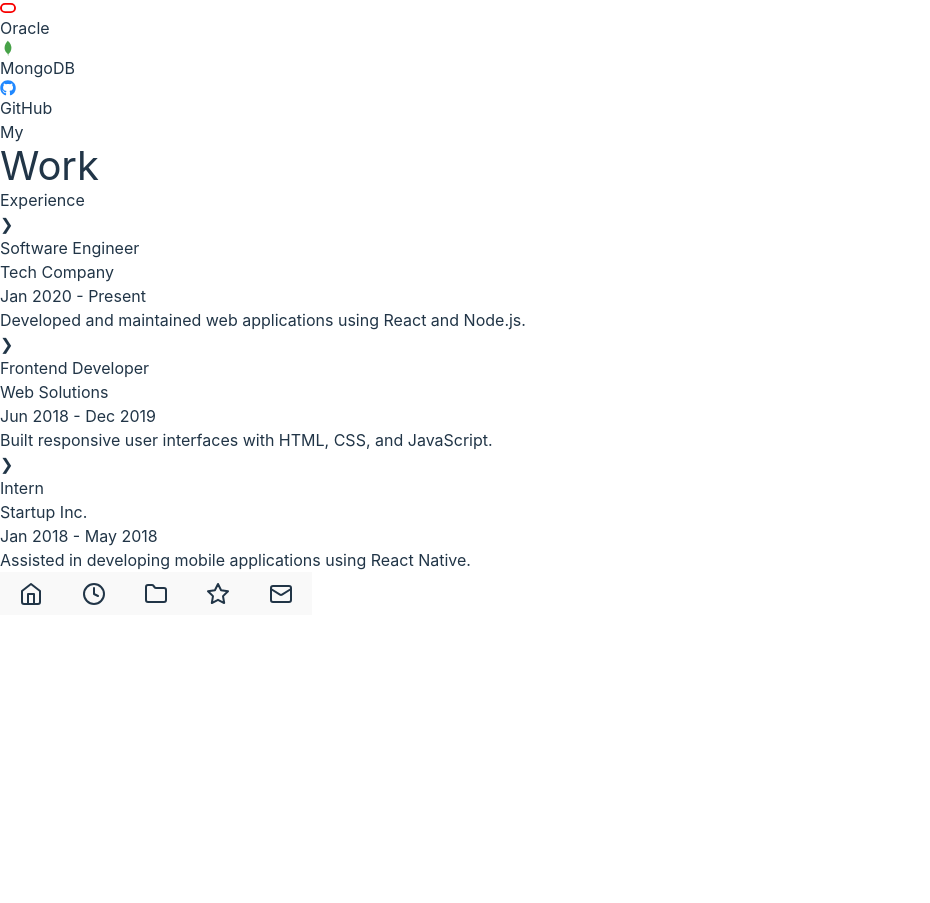
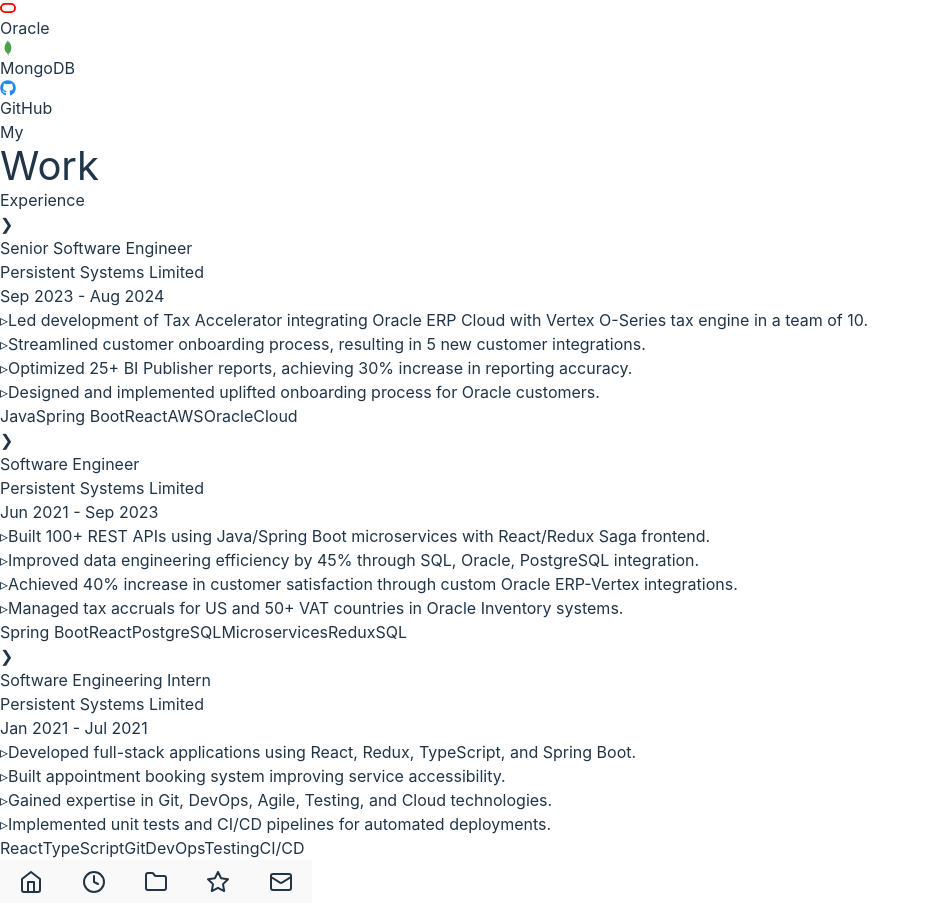
Before and after one commit to sid732/portfolio, a React (Vite) app: page / in a window 1280 px wide. Shown: the part 828-1731 px from the top of the page, without its empty margins (0-930 px from the left). Before the commit the page ends 1443 px from the top, so only its background shows below. Built offline with nearby package versions, Linux system fonts and the light colour scheme.

Commit message:
added work ex content

```diff
--- a/src/components/home/WorkExperiance.jsx
+++ b/src/components/home/WorkExperiance.jsx
@@ -1,79 +1,289 @@
-import { motion } from 'framer-motion';
+import { motion, useScroll, useTransform, useSpring } from 'framer-motion';
+import { useInView } from 'react-intersection-observer';
 
 const WorkExperience = () => {
+  const [ref, inView] = useInView({
+    threshold: 0.1,
+    triggerOnce: false
+  });
+
+  const { scrollYProgress } = useScroll();
+  const scaleProgress = useTransform(scrollYProgress, [0, 1], [0.8, 1]);
+  const opacityProgress = useTransform(scrollYProgress, [0, 1], [0.6, 1]);
+  const springProgress = useSpring(scrollYProgress, {
+    stiffness: 100,
+    damping: 30,
+    restDelta: 0.001
+  });
+
   const experiences = [
     {
-      role: 'Software Engineer',
-      company: 'Tech Company',
-      duration: 'Jan 2020 - Present',
-      description: 'Developed and maintained web applications using React and Node.js.',
+      role: 'Senior Software Engineer',
+      company: 'Persistent Systems Limited',
+      duration: 'Sep 2023 - Aug 2024',
+      description: [
+        'Led development of Tax Accelerator integrating Oracle ERP Cloud with Vertex O-Series tax engine in a team of 10.',
+        'Streamlined customer onboarding process, resulting in 5 new customer integrations.',
+        'Optimized 25+ BI Publisher reports, achieving 30% increase in reporting accuracy.',
+        'Designed and implemented uplifted onboarding process for Oracle customers.'
+      ],
+      tech: ['Java', 'Spring Boot', 'React', 'AWS', 'Oracle', 'Cloud']
     },
     {
-      role: 'Frontend Developer',
-      company: 'Web Solutions',
-      duration: 'Jun 2018 - Dec 2019',
-      description: 'Built responsive user interfaces with HTML, CSS, and JavaScript.',
+      role: 'Software Engineer',
+      company: 'Persistent Systems Limited',
+      duration: 'Jun 2021 - Sep 2023',
+      description: [
+        'Built 100+ REST APIs using Java/Spring Boot microservices with React/Redux Saga frontend.',
+        'Improved data engineering efficiency by 45% through SQL, Oracle, PostgreSQL integration.',
+        'Achieved 40% increase in customer satisfaction through custom Oracle ERP-Vertex integrations.',
+        'Managed tax accruals for US and 50+ VAT countries in Oracle Inventory systems.'
+      ],
+      tech: ['Spring Boot', 'React', 'PostgreSQL', 'Microservices', 'Redux', 'SQL']
     },
     {
-      role: 'Intern',
-      company: 'Startup Inc.',
-      duration: 'Jan 2018 - May 2018',
-      description: 'Assisted in developing mobile applications using React Native.',
-    },
+      role: 'Software Engineering Intern',
+      company: 'Persistent Systems Limited',
+      duration: 'Jan 2021 - Jul 2021',
+      description: [
+        'Developed full-stack applications using React, Redux, TypeScript, and Spring Boot.',
+        'Built appointment booking system improving service accessibility.',
+        'Gained expertise in Git, DevOps, Agile, Testing, and Cloud technologies.',
+        'Implemented unit tests and CI/CD pipelines for automated deployments.'
+      ],
+      tech: ['React', 'TypeScript', 'Git', 'DevOps', 'Testing', 'CI/CD']
+    }
   ];
 
+  const containerVariants = {
+    hidden: { opacity: 0 },
+    visible: {
+      opacity: 1,
+      transition: {
+        staggerChildren: 0.2,
+        when: "beforeChildren"
+      }
+    }
+  };
+
+  const cardVariants = {
+    hidden: {
+      opacity: 0,
+      y: 50,
+      scale: 0.95
+    },
+    visible: index => ({
+      opacity: 1,
+      y: 0,
+      scale: 1,
+      transition: {
+        duration: 0.5,
+        delay: index * 0.2,
+        type: "spring",
+        stiffness: 100
+      }
+    }),
+    hover: {
+      scale: 1.02,
+      boxShadow: "0 20px 25px -5px rgb(0 0 0 / 0.1), 0 8px 10px -6px rgb(0 0 0 / 0.1)",
+      transition: { duration: 0.2 }
+    }
+  };
+
+  const techBadgeVariants = {
+    hidden: { scale: 0, opacity: 0 },
+    visible: i => ({
+      scale: 1,
+      opacity: 1,
+      transition: {
+        delay: i * 0.1,
+        type: "spring",
+        stiffness: 200
+      }
+    }),
+    hover: {
+      scale: 1.1,
+      backgroundColor: "rgba(168, 85, 247, 0.4)",
+      transition: { duration: 0.2 }
+    }
+  };
+
+  const titleVariants = {
+    initial: { opacity: 0, y: -20 },
+    animate: {
+      opacity: 1,
+      y: 0,
+      transition: {
+        duration: 0.8,
+        type: "spring",
+        stiffness: 100
+      }
+    }
+  };
+
   return (
-    <div className="mt-20 px-4">
+    <div className="mt-20 px-4 min-h-screen relative">
       <motion.div
-        initial={{ opacity: 0, y: 20 }}
-        animate={{ opacity: 1, y: 0 }}
+        className="fixed top-0 left-0 right-0 h-1 bg-purple-500 origin-left z-50"
+        style={{ scaleX: springProgress }}
+      />
+
+      <motion.div
+        initial="hidden"
+        animate="visible"
+        variants={containerVariants}
+        ref={ref}
+        style={{
+          scale: scaleProgress,
+          opacity: opacityProgress
+        }}
       >
-        <div className="ml-[10%] md:ml-[20%] mb-16 mt-10">
-          <p className="text-xl text-white">My</p>
-          <h1 className="text-5xl md:text-7xl font-light text-purple-400 mb-4">
+        <motion.div
+          className="ml-[10%] md:ml-[20%] mb-16 mt-10"
+          variants={titleVariants}
+          initial="initial"
+          animate="animate"
+        >
+          <motion.p
+            className="text-xl text-white"
+            whileHover={{ scale: 1.05, color: "#a855f7" }}
+          >
+            My
+          </motion.p>
+          <motion.h1
+            className="text-5xl md:text-7xl font-light text-purple-400 mb-4"
+            whileHover={{ scale: 1.05 }}
+            whileTap={{ scale: 0.95 }}
+          >
             Work
-          </h1>
-          <p className="text-2xl md:text-3xl text-purple-600">Experience</p>
-        </div>
+          </motion.h1>
+          <motion.p
+            className="text-2xl md:text-3xl text-purple-600"
+            whileHover={{ scale: 1.05 }}
+          >
+            Experience
+          </motion.p>
+        </motion.div>
 
-        <div className="relative max-w-3xl mx-auto">
-          {/* Timeline line - visible only on desktop */}
-          <div className="hidden md:block absolute left-1/2 transform -translate-x-1/2 h-full border-l-2 border-gray-700" />
+        <div className="relative max-w-6xl mx-auto">
+          <motion.div
+            className="hidden md:block absolute left-1/2 transform -translate-x-1/2 h-full border-l-2 border-gray-700"
+            initial={{ height: 0 }}
+            animate={{ height: "100%" }}
+            transition={{ duration: 1.5 }}
+            style={{
+              scaleY: springProgress
+            }}
+          />
 
           {experiences.map((experience, index) => (
             <motion.div
               key={index}
-              initial={{ opacity: 0, y: 20 }}
-              animate={{ opacity: 1, y: 0 }}
-              transition={{ delay: index * 0.1 }}
-              className={`mb-8 bg-[#1e1e1e] rounded-lg shadow-lg
-                w-full md:w-[45%] relative
+              custom={index}
+              variants={cardVariants}
+              whileHover="hover"
+              className={`mb-12 bg-[#1e1e1e] rounded-lg shadow-lg
+                w-full md:w-[48%] relative
                 ${index % 2 === 0 ? 'md:mr-auto' : 'md:ml-auto'}`}
             >
-              {/* Terminal Window Header */}
-              <div className="bg-[#2d2d2d] rounded-t-lg p-2 flex items-center gap-2">
-                <div className="w-3 h-3 rounded-full bg-red-500" />
-                <div className="w-3 h-3 rounded-full bg-yellow-500" />
-                <div className="w-3 h-3 rounded-full bg-green-500" />
-              </div>
+              <motion.div
+                className="bg-[#2d2d2d] rounded-t-lg p-2 flex items-center gap-2"
+                whileHover={{ backgroundColor: "#363636" }}
+              >
+                <motion.div
+                  className="w-3 h-3 rounded-full bg-red-500"
+                  whileHover={{ scale: 1.2 }}
+                  whileTap={{ scale: 0.9 }}
+                />
+                <motion.div
+                  className="w-3 h-3 rounded-full bg-yellow-500"
+                  whileHover={{ scale: 1.2 }}
+                  whileTap={{ scale: 0.9 }}
+                />
+                <motion.div
+                  className="w-3 h-3 rounded-full bg-green-500"
+                  whileHover={{ scale: 1.2 }}
+                  whileTap={{ scale: 0.9 }}
+                />
+              </motion.div>
 
-              {/* Timeline dot - visible only on desktop */}
-              <div className={`hidden md:block absolute top-1/2 w-4 h-4 rounded-full bg-purple-500
-                ${index % 2 === 0 ? 'right-0 translate-x-[200%]' : 'left-0 -translate-x-[200%]'}`}
+              <motion.div
+                className={`hidden md:block absolute top-1/2 w-4 h-4 rounded-full bg-purple-500
+                  ${index % 2 === 0 ? 'right-0 translate-x-[200%]' : 'left-0 -translate-x-[200%]'}`}
+                initial={{ scale: 0 }}
+                animate={{ scale: 1 }}
+                transition={{ delay: index * 0.3 }}
+                whileHover={{ scale: 1.5, backgroundColor: "#a855f7" }}
               />
 
-              {/* Terminal Window Content */}
-              <div className="p-6 font-mono">
+              <motion.div
+                className="p-6 font-mono"
+                whileHover={{ backgroundColor: "rgba(30, 30, 30, 0.8)" }}
+              >
                 <div className="flex items-center mb-2">
-                  <span className="text-green-400">❯</span>
-                  <h2 className="ml-2 text-xl md:text-2xl font-semibold text-white">{experience.role}</h2>
+                  <motion.span
+                    className="text-green-400"
+                    whileHover={{ scale: 1.2, rotate: 90 }}
+                  >
+                    ❯
+                  </motion.span>
+                  <motion.h2
+                    className="ml-2 text-xl md:text-2xl font-semibold text-white"
+                    initial={{ opacity: 0, x: -20 }}
+                    animate={{ opacity: 1, x: 0 }}
+                    transition={{ delay: 0.2 }}
+                    whileHover={{ color: "#a855f7" }}
+                  >
+                    {experience.role}
+                  </motion.h2>
                 </div>
                 <div className="ml-4">
-                  <h3 className="text-lg md:text-xl text-gray-400">{experience.company}</h3>
-                  <p className="text-sm text-gray-500">{experience.duration}</p>
-                  <p className="mt-2 text-gray-300">{experience.description}</p>
+                  <motion.h3
+                    className="text-lg md:text-xl text-purple-400"
+                    whileHover={{ scale: 1.02 }}
+                  >
+                    {experience.company}
+                  </motion.h3>
+                  <motion.p className="text-sm text-gray-500">
+                    {experience.duration}
+                  </motion.p>
+                  <motion.ul className="mt-4 space-y-2">
+                    {experience.description.map((point, i) => (
+                      <motion.li
+                        key={i}
+                        initial={{ opacity: 0, x: -20 }}
+                        whileInView={{ opacity: 1, x: 0 }}
+                        viewport={{ once: false }}
+                        transition={{ delay: 0.1 * i }}
+                        className="text-gray-300 flex items-start"
+                        whileHover={{ x: 10 }}
+                      >
+                        <motion.span
+                          className="text-purple-400 mr-2"
+                          whileHover={{ scale: 1.2, rotate: 180 }}
+                        >
+                          ▹
+                        </motion.span>
+                        <span>{point}</span>
+                      </motion.li>
+                    ))}
+                  </motion.ul>
+                  <div className="mt-4 flex flex-wrap gap-2">
+                    {experience.tech.map((tech, i) => (
+                      <motion.span
+                        key={i}
+                        custom={i}
+                        variants={techBadgeVariants}
+                        whileHover="hover"
+                        className="px-3 py-1 text-sm rounded-full bg-purple-500/20 text-purple-300 cursor-pointer"
+                        whileTap={{ scale: 0.95 }}
+                      >
+                        {tech}
+                      </motion.span>
+                    ))}
+                  </div>
                 </div>
-              </div>
+              </motion.div>
             </motion.div>
           ))}
         </div>
```
